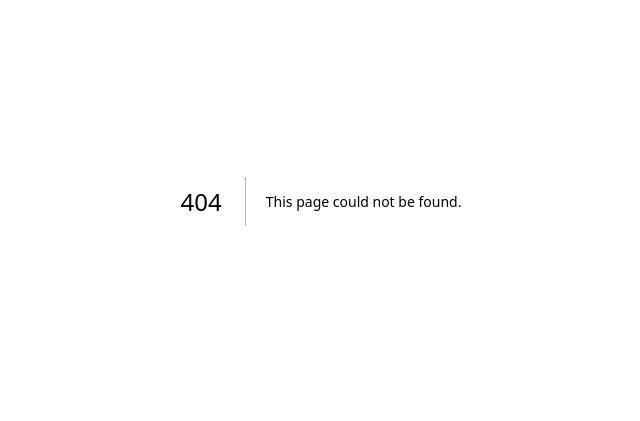
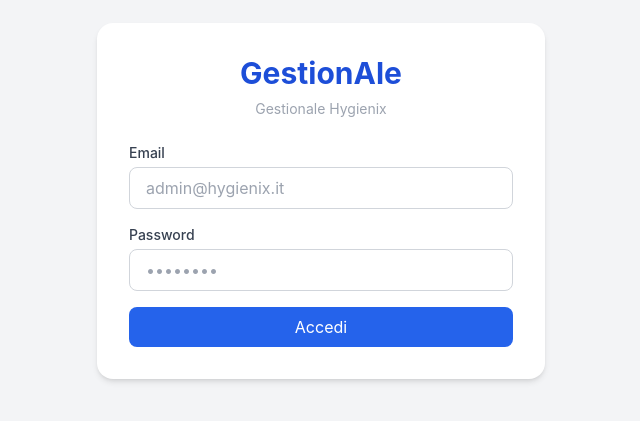
Before and after one commit to pepemilanooo/GestionAle, a Next.js app in the folder frontend/: page /login in a window 1280 px wide. Before the commit this address had no page. Shown: the part 199-620 px from the top of the page, without its empty margins (319-959 px from the left). Built offline with nearby package versions, Linux system fonts and the light colour scheme; no server answers.

Commit message:
Create login.tsx

```diff
--- /dev/null
+++ b/frontend/pages/login.tsx
@@ -0,0 +1,75 @@
+import { useState } from 'react';
+import { useRouter } from 'next/router';
+
+const API = process.env.NEXT_PUBLIC_API_URL || 'http://localhost:3001';
+
+export default function Login() {
+  const router = useRouter();
+  const [email, setEmail] = useState('');
+  const [password, setPassword] = useState('');
+  const [error, setError] = useState('');
+  const [loading, setLoading] = useState(false);
+
+  const handleSubmit = async (e: React.FormEvent) => {
+    e.preventDefault();
+    setError('');
+    setLoading(true);
+    try {
+      const res = await fetch(`${API}/api/auth/login`, {
+        method: 'POST',
+        headers: { 'Content-Type': 'application/json' },
+        body: JSON.stringify({ email, password }),
+      });
+      const data = await res.json();
+      if (!res.ok) throw new Error(data.error || 'Credenziali non valide');
+      localStorage.setItem('token', data.token);
+      localStorage.setItem('user', JSON.stringify(data.user));
+      router.push('/dashboard');
+    } catch (err: any) {
+      setError(err.message);
+    } finally {
+      setLoading(false);
+    }
+  };
+
+  return (
+    <div className="min-h-screen bg-gray-100 flex items-center justify-center">
+      <div className="bg-white p-8 rounded-2xl shadow-md w-full max-w-md">
+        <h1 className="text-3xl font-bold text-center text-blue-700 mb-2">GestionAle</h1>
+        <p className="text-center text-gray-400 mb-6 text-sm">Gestionale Hygienix</p>
+        <form onSubmit={handleSubmit} className="space-y-4">
+          <div>
+            <label className="block text-sm font-medium text-gray-700 mb-1">Email</label>
+            <input
+              type="email"
+              value={email}
+              onChange={(e) => setEmail(e.target.value)}
+              required
+              className="w-full border border-gray-300 rounded-lg px-4 py-2 focus:outline-none focus:ring-2 focus:ring-blue-500"
+              placeholder="admin@hygienix.it"
+            />
+          </div>
+          <div>
+            <label className="block text-sm font-medium text-gray-700 mb-1">Password</label>
+            <input
+              type="password"
+              value={password}
+              onChange={(e) => setPassword(e.target.value)}
+              required
+              className="w-full border border-gray-300 rounded-lg px-4 py-2 focus:outline-none focus:ring-2 focus:ring-blue-500"
+              placeholder="••••••••"
+            />
+          </div>
+          {error && <p className="text-red-500 text-sm">{error}</p>}
+          <button
+            type="submit"
+            disabled={loading}
+            className="w-full bg-blue-600 text-white py-2 rounded-lg hover:bg-blue-700 transition disabled:opacity-50"
+          >
+            {loading ? 'Accesso in corso...' : 'Accedi'}
+          </button>
+        </form>
+      </div>
+    </div>
+  );
+}
```
